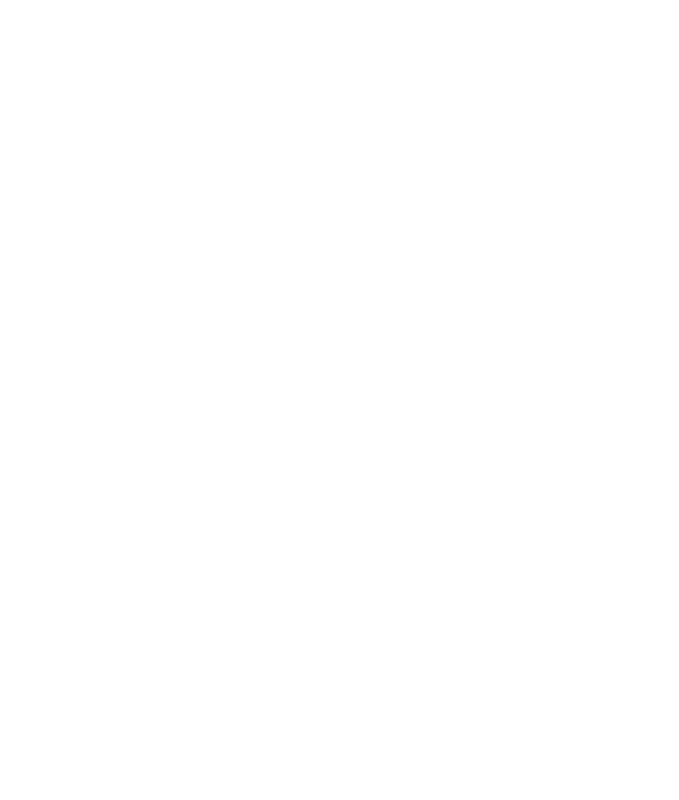
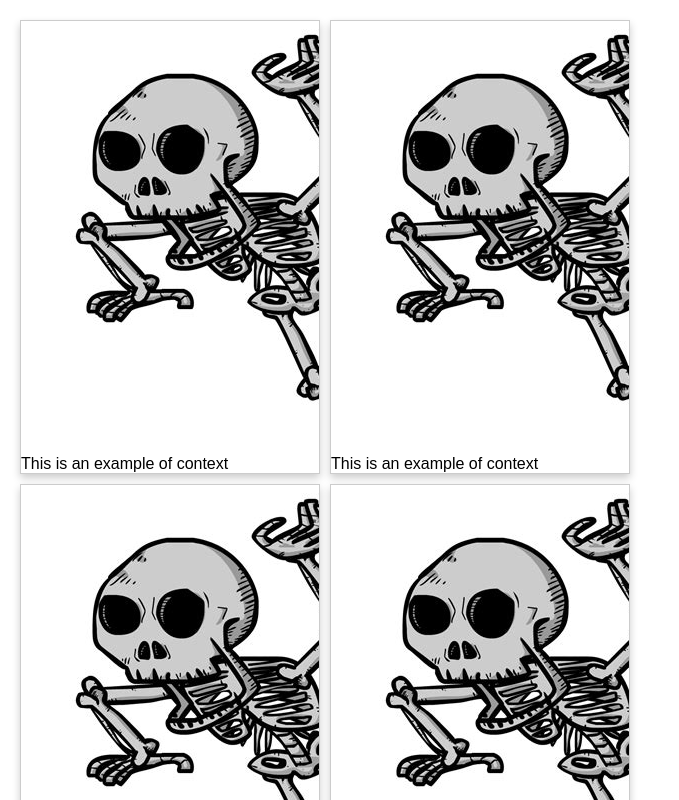
Before and after one commit to JoeFrumenti/ReactCollection, a React (Create React App) app: page /Context in a window 1280 px wide. Before the commit this address had no page. Shown: the top 800 px of the page, without its empty margins (0-679 px from the left). Built offline with nearby package versions, Linux system fonts and the light colour scheme.

Commit message:
Made multiple cards appear from an array

```diff
--- a/src/App.css
+++ b/src/App.css
@@ -135,6 +135,8 @@ body {
   overflow: hidden;
   box-shadow: 0 4px 8px rgba(0, 0, 0, 0.2);
   text-align: left;
+  margin-right: 10px;
+  margin-bottom: 10px;
 }
 
 .card img {
@@ -149,3 +151,7 @@ body {
   height: 10%;
   text-align: left;
 }
+
+.Card-container {
+  display: flex;
+}
--- a/src/App.js
+++ b/src/App.js
@@ -6,7 +6,7 @@ import './App.css';
 import {Routes, Route} from 'react-router-dom';
 
 import Game from './Pages/TicTacToe';
-import Drilling from'./Pages/Drilling';
+import Parent from'./Pages/Drilling';
 import Home from './Pages/Home';
 
 function App() {
@@ -14,8 +14,8 @@ function App() {
     <div className="App">
       <Routes>
         <Route path="/" element = {<Home />} />
-        <Route path='Game' element = {<Game />} />
-        <Route path='Drilling' element = {<Drilling />} />
+        <Route path='/Game' element = {<Game />} />
+        <Route path='/Context' element = {<Parent />} />
       </Routes>
 
     </div>
--- a/src/Pages/Drilling.js
+++ b/src/Pages/Drilling.js
@@ -4,18 +4,26 @@ import '../App.css';
 import skeletonImage from '../images/skeleton.jpg'
 
 let context = React.createContext(null);
-function Drilling() {
+function Parent() {
   const fName = "This is an example of context";
   return (
     <context.Provider value={{ fName }}>
-        <Child />
+        <CardCollection />
     </context.Provider>
-
-
   );
 }
 
-function Child() {
+function CardCollection(){
+  const cards = [];
+
+  cards.push(<Card key = {1} />);
+  cards.push(<br/>);
+  cards.push(<Card key = {2} />);
+
+  return(<><div className = "Card-container"> {cards} </div> <div className = "Card-container"> {cards} </div></>);
+}
+
+function Card() {
   const { fName } = useContext(context);
   return(
     <div className = "Card">
@@ -25,4 +33,4 @@ function Child() {
   )
 }
 
-export default Drilling;
+export default Parent;
--- a/src/Pages/Home.js
+++ b/src/Pages/Home.js
@@ -11,7 +11,7 @@ function Home() {
       <Link to="Game">Tic Tac Toe</Link>
     </div>
     <div>
-      <Link to="/Drilling">Drilling </Link>
+      <Link to="Context">Context Demo</Link>
     </div>
    </div>
   );
```
